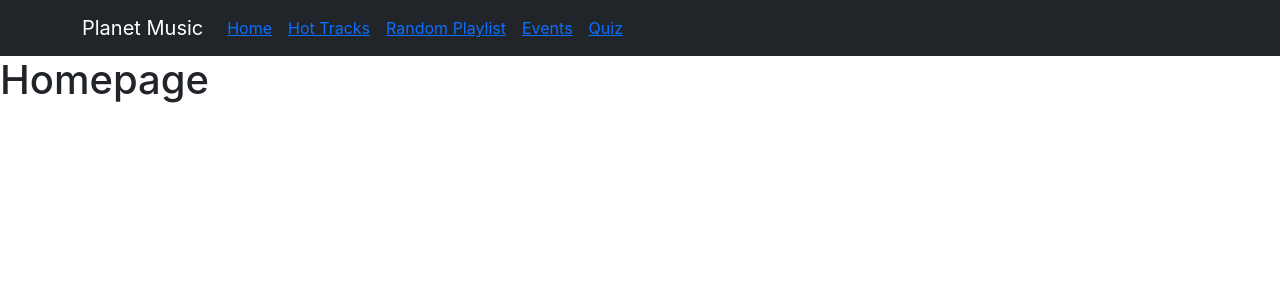
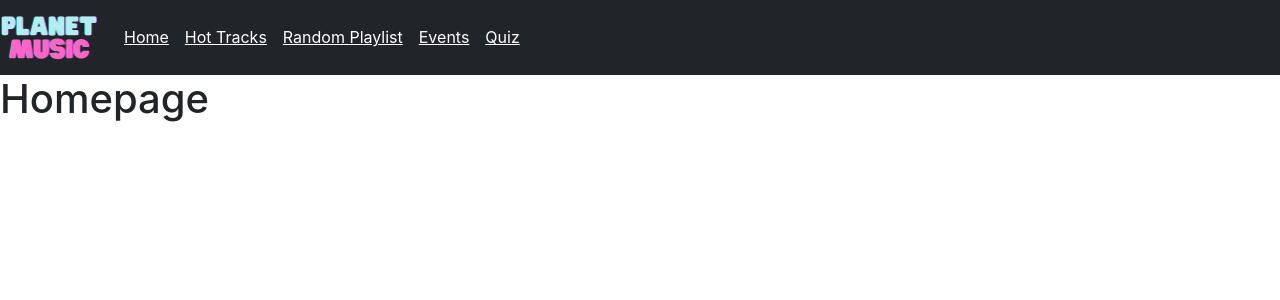
Before and after one commit to Mezdek/planetMusic, a React (Create React App) app: page / in a window 1280 px wide. Shown: the top 300 px of the page. Built offline with nearby package versions, Linux system fonts and the light colour scheme.

Commit message:
navbar update

```diff
--- a/src/components/shared-components/nav-bar/index.js
+++ b/src/components/shared-components/nav-bar/index.js
@@ -2,30 +2,31 @@ import Navbar from 'react-bootstrap/Navbar';
 import Container from 'react-bootstrap/Container';
 import Nav from 'react-bootstrap/Nav';
 import { Link } from 'react-router-dom';
+import logo from "./images/logo.png"
 
 function NavBar() {
   return (
     <Navbar bg='dark' variant='dark'>
-      <Container>
-        <Navbar.Brand href='#home'>Planet Music</Navbar.Brand>
+      {/* <Container> */}
+        <Navbar.Brand href='#home' ><img src={logo} style={{width:"100px"}} alt="logo"/></Navbar.Brand>
         <Nav className='me-auto'>
           <Nav.Link>
-            <Link to='/'>Home</Link>
+            <Link to='/' style={{color:"white"}} >Home</Link>
           </Nav.Link>
           <Nav.Link>
-            <Link to='/hot_tracks'>Hot Tracks</Link>
+            <Link to='/hot_tracks' style={{color:"white"}}>Hot Tracks</Link>
           </Nav.Link>
           <Nav.Link>
-            <Link to='/random_playlist'>Random Playlist</Link>
+            <Link to='/random_playlist' style={{color:"white"}}>Random Playlist</Link>
           </Nav.Link>
           <Nav.Link>
-            <Link to='/events'>Events</Link>
+            <Link to='/events' style={{color:"white"}}>Events</Link>
           </Nav.Link>
           <Nav.Link>
-            <Link to='/quiz'>Quiz</Link>
+            <Link to='/quiz' style={{color:"white"}}>Quiz</Link>
           </Nav.Link>
         </Nav>
-      </Container>
+      {/* </Container> */}
     </Navbar>
   );
 }
```
Also changed, not shown: src/components/shared-components/nav-bar/images/logo.jpg (added), src/components/shared-components/nav-bar/images/logo.png (added).
